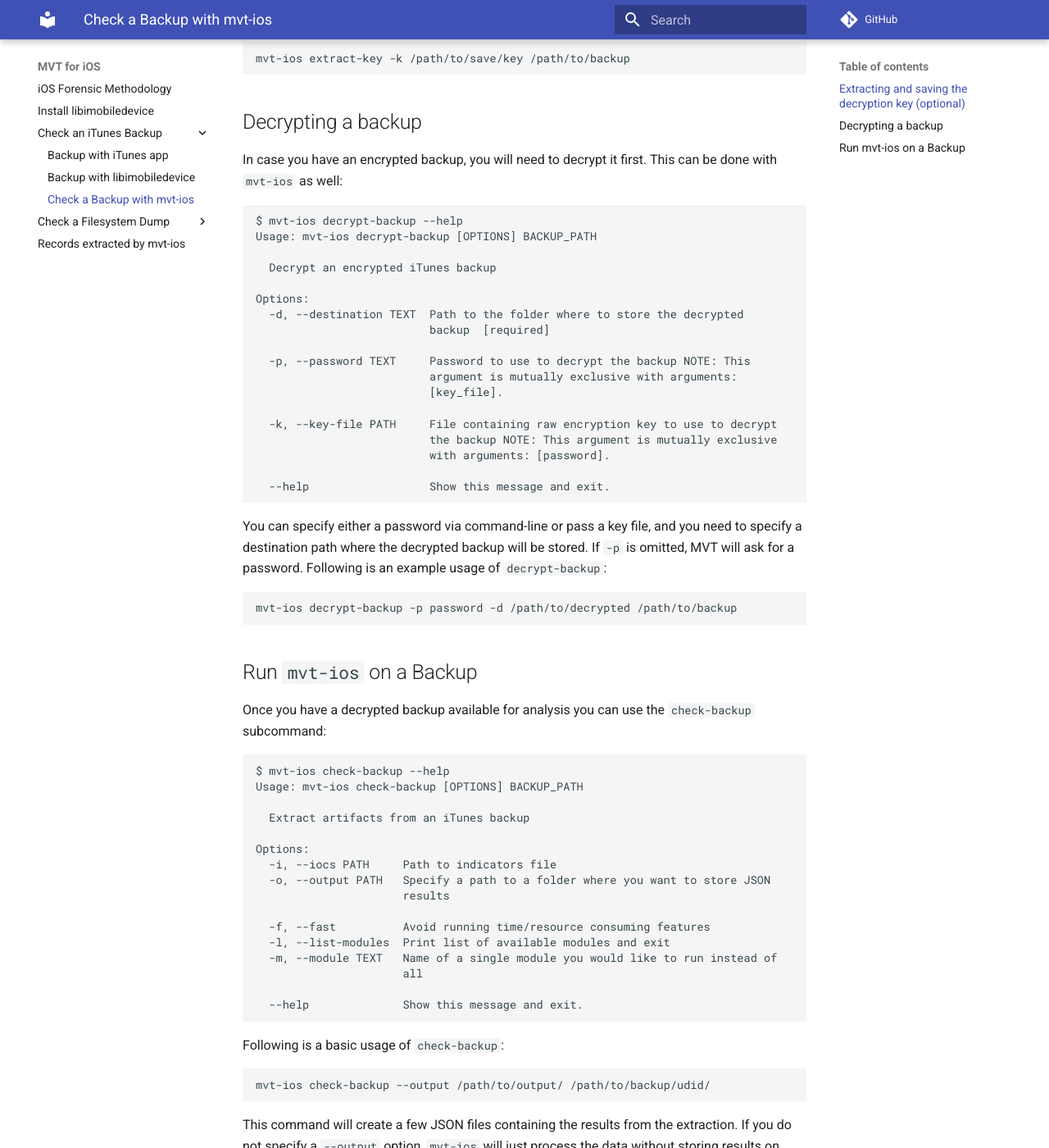
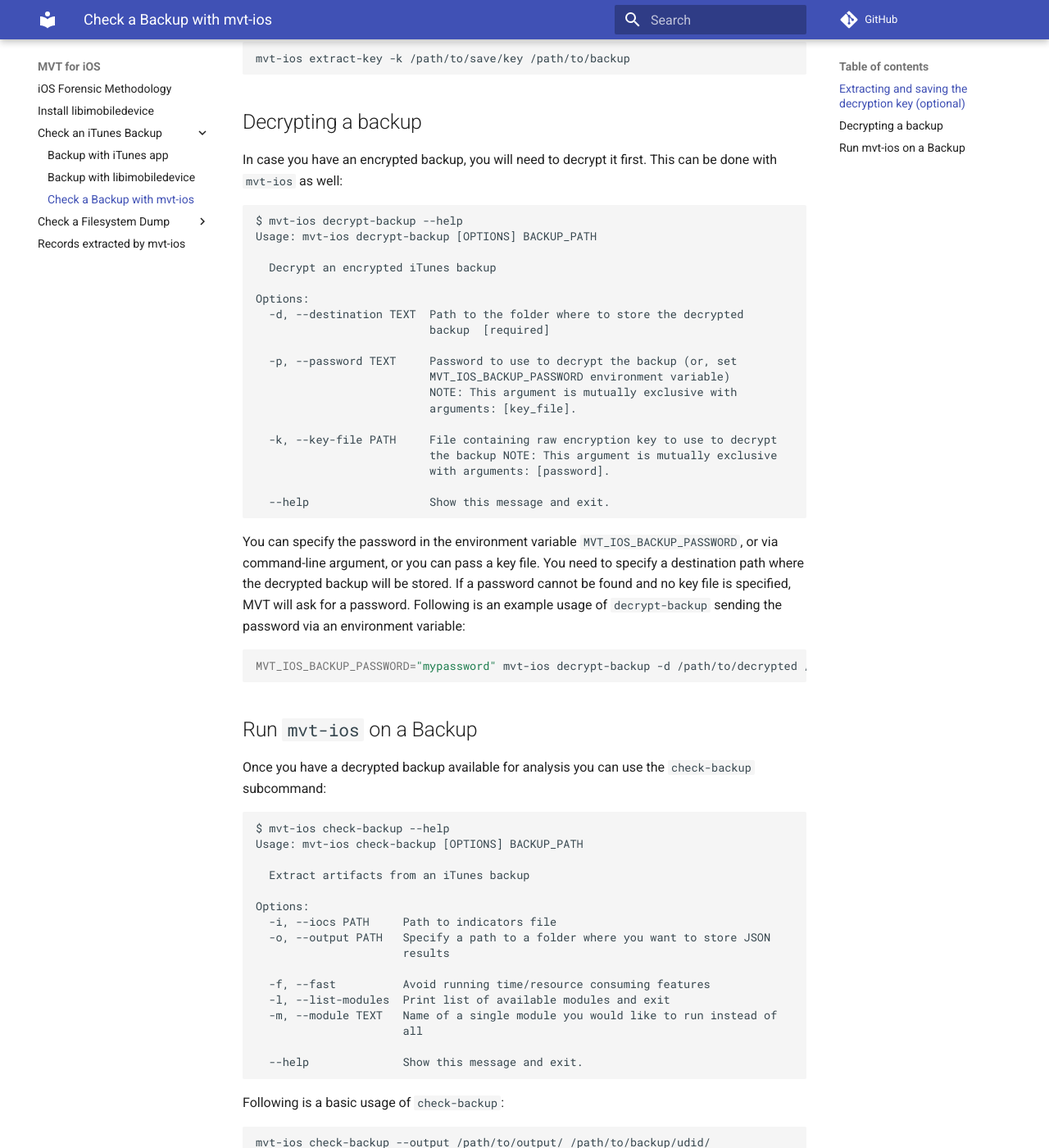
Before and after one commit to mvt-project/mvt, an MkDocs documentation site: the page built from docs/ios/backup/check.md, in a window 1280 px wide and 1400 px high, scrolled down 837 px. Shown: the whole window at 82% size. Built offline with MkDocs 1.6.1 and Material for MkDocs 9.7.7, drawn with Linux system fonts in a browser that asks for light colours; comment, search, counter and statistics services are not loaded.

````diff
--- a/docs/ios/backup/check.md
+++ b/docs/ios/backup/check.md
@@ -41,9 +41,10 @@ In case you have an encrypted backup, you will need to decrypt it first. This ca
       -d, --destination TEXT  Path to the folder where to store the decrypted
                               backup  [required]
 
-      -p, --password TEXT     Password to use to decrypt the backup NOTE: This
-                              argument is mutually exclusive with arguments:
-                              [key_file].
+      -p, --password TEXT     Password to use to decrypt the backup (or, set
+                              MVT_IOS_BACKUP_PASSWORD environment variable)
+                              NOTE: This argument is mutually exclusive with
+                              arguments: [key_file].
 
       -k, --key-file PATH     File containing raw encryption key to use to decrypt
                               the backup NOTE: This argument is mutually exclusive
@@ -51,10 +52,10 @@ In case you have an encrypted backup, you will need to decrypt it first. This ca
 
       --help                  Show this message and exit.
 
-You can specify either a password via command-line or pass a key file, and you need to specify a destination path where the decrypted backup will be stored. If `-p` is omitted, MVT will ask for a password. Following is an example usage of `decrypt-backup`:
+You can specify the password in the environment variable `MVT_IOS_BACKUP_PASSWORD`, or via command-line argument, or you can pass a key file.  You need to specify a destination path where the decrypted backup will be stored. If a password cannot be found and no key file is specified, MVT will ask for a password. Following is an example usage of `decrypt-backup` sending the password via an environment variable:
 
 ```bash
-mvt-ios decrypt-backup -p password -d /path/to/decrypted /path/to/backup
+MVT_IOS_BACKUP_PASSWORD="mypassword" mvt-ios decrypt-backup -d /path/to/decrypted /path/to/backup
 ```
 
 ## Run `mvt-ios` on a Backup
````
Also changed, not shown: 1 other file.
